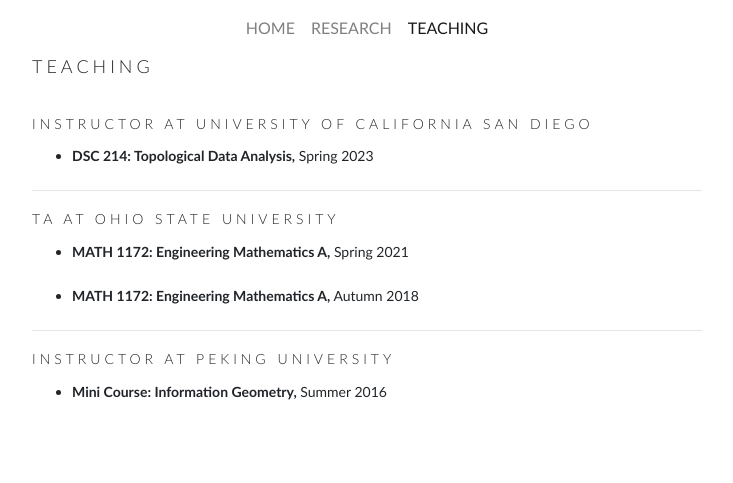
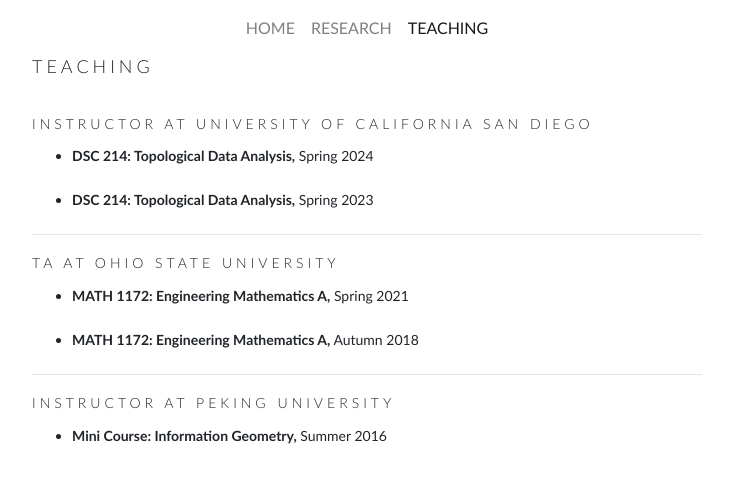
Before and after one commit to ZhengchaoW/ZhengchaoW.github.io, a Jekyll site: the page built from teaching.html, in a window 1280 px wide. Shown: the top 483 px of the page, without its empty margins (273-1006 px from the left). Built offline with Jekyll 4.4.1, drawn with Linux system fonts in a browser that asks for light colours.

Commit message:
update teaching and index

```diff
--- a/index.html
+++ b/index.html
@@ -11,9 +11,8 @@ active: home
                   <section>
                     <p><h2>About me</h2>
                       Welcome to my personal website. I'm an assistant professor in the <a href="https://math.missouri.edu">Department of Mathematics</a> at the University of Missouri.
-
+                      <br>
                       Before joining Mizzou, I was an <a href="https://encore.ucsd.edu"> EnCORE </a> Postdoc Fellow at the <a href="https://datascience.ucsd.edu"> Halιcιoğlu Data Science Institute,</a> <a href="https://www.ucsd.edu"> University of California San Diego</a>, working with <a href="http://mishne.ucsd.edu">Gal Mishne</a> and <a href="http://yusu.belkin-wang.org">Yusu Wang</a>.
-                      <br>
                       <br>
                       I obtained my PhD in Mathematics from <a href="https://math.osu.edu">the Ohio State University</a> under the supervision of <a href="http://facundo-memoli.org">Facundo Mémoli</a>. I earned my Bachelor's degree in Mathematics at <a href="https://www.math.pku.edu.cn">Peking University</a> in 2016.
                     <br>
--- a/teaching.html
+++ b/teaching.html
@@ -11,6 +11,7 @@ opengraph:
     <br>
       <h3>Instructor at University of California San Diego</h3>
       <ul>
+      <li><p><b>DSC 214: Topological Data Analysis,</b> Spring 2024</p></li>
       <li><p><b>DSC 214: Topological Data Analysis,</b> Spring 2023</p></li>
     </ul>
   </section>
```
